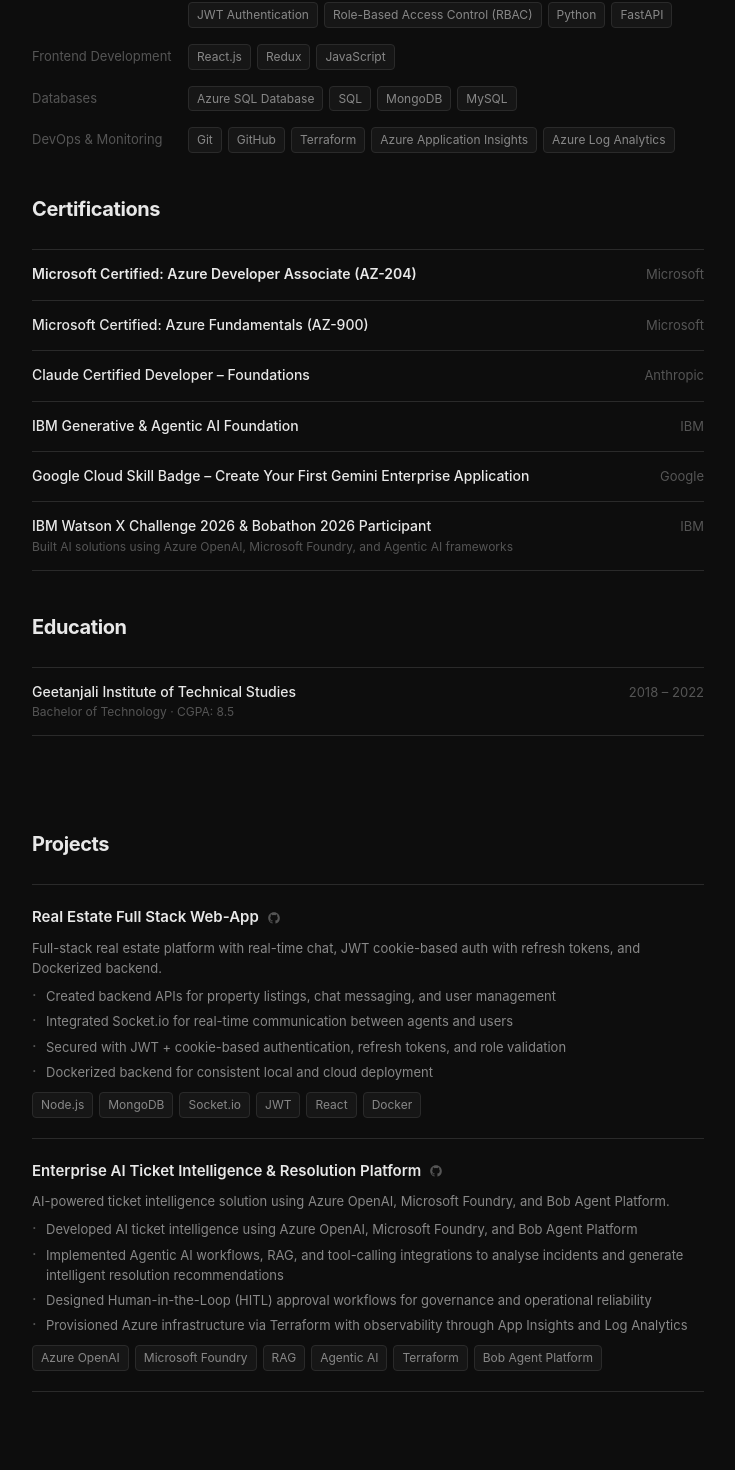
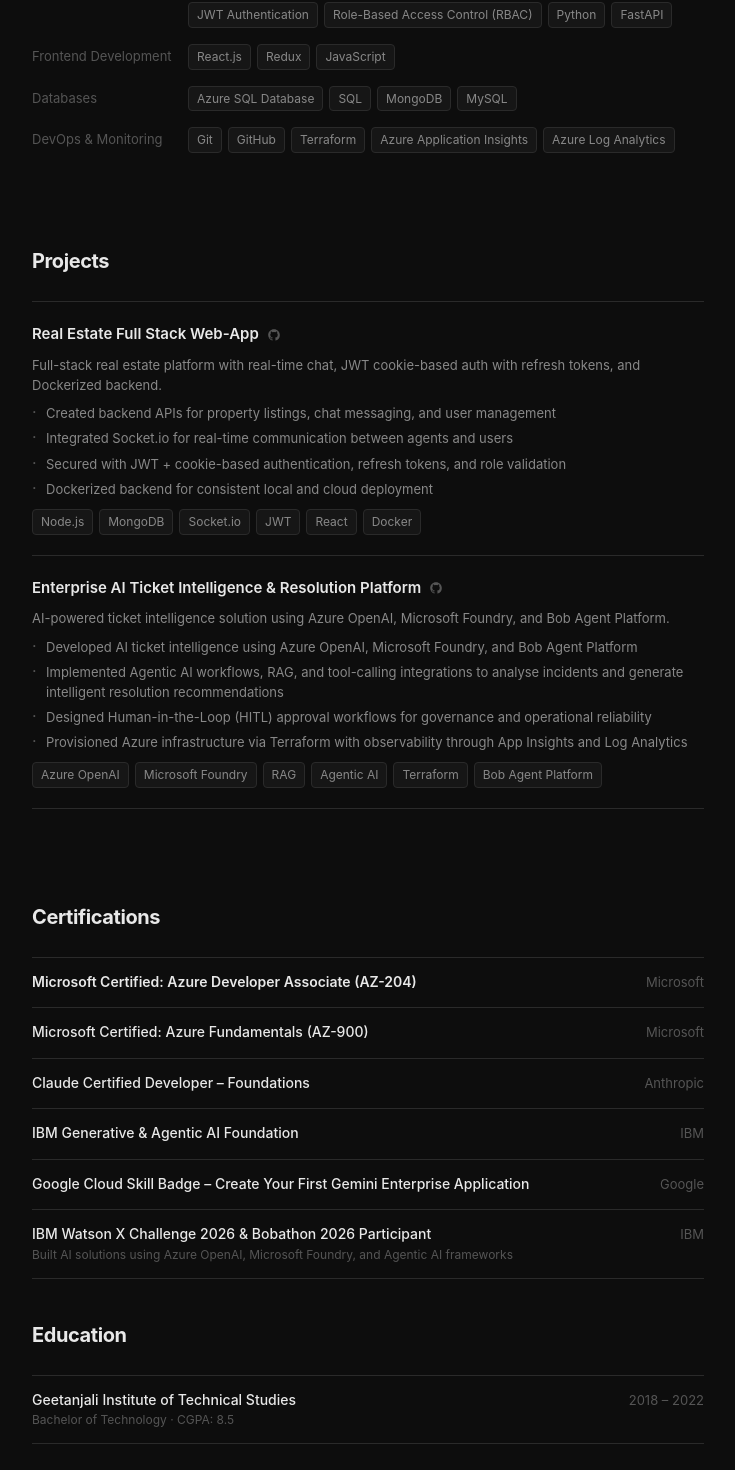
Before and after one commit to Aryandadhich/Portfolio, a React (Vite) app: page / in a window 1280 px wide. Shown: the part 1283-2753 px from the top of the page, without its empty margins (272-1007 px from the left). Before the commit the page ends 2723 px from the top, so only its background shows below. Built offline with nearby package versions, Linux system fonts and the light colour scheme.

Commit message:
Reorder sections: Skills > Projects > Certifications > Education

```diff
--- a/src/App.jsx
+++ b/src/App.jsx
@@ -3,7 +3,7 @@
 import Hero from './components/Hero'
 import Experience from './components/Experience'
 import Projects from './components/Projects'
-import Skills from './components/Skills'
+import Skills, { CertificationsEducation } from './components/Skills'
 
 function PortfolioApp() {
   return (
@@ -14,6 +14,7 @@
         <Experience />
         <Skills />
         <Projects />
+        <CertificationsEducation />
       </main>
     </div>
   )
--- a/src/components/Skills.jsx
+++ b/src/components/Skills.jsx
@@ -54,8 +54,16 @@
             </div>
           ))}
         </div>
+      </div>
+    </section>
+  )
+}
 
-        <h2 className="section-heading section-heading--spaced">Certifications</h2>
+export function CertificationsEducation() {
+  return (
+    <section className="skills-section" id="certifications">
+      <div className="container">
+        <h2 className="section-heading">Certifications</h2>
 
         <div className="cert-list">
           {certifications.map((cert, i) => (
@@ -69,7 +77,6 @@
           ))}
         </div>
 
-        {/* Education */}
         <h2 className="section-heading section-heading--spaced">Education</h2>
         <div className="cert-item">
           <div className="cert-left">
```
